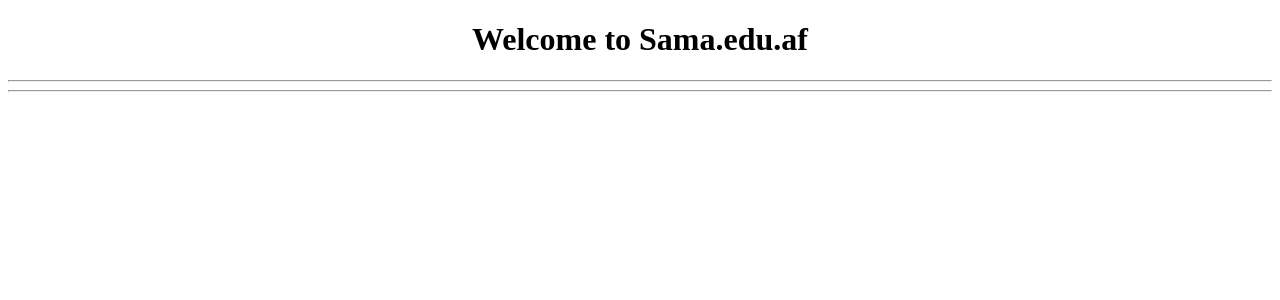
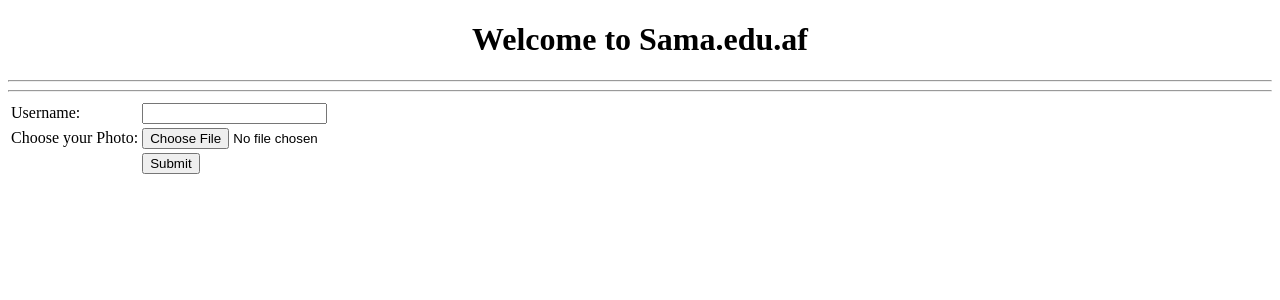
Before and after one commit to mujtabaSultani01/home, a PHP site: page /test.php in a window 1280 px wide. Shown: the top 300 px of the page. Run offline with PHP 8.4, Linux system fonts and the light colour scheme.

Commit message:
PHP files and file upload has coverd...

```diff
--- a/test.php
+++ b/test.php
@@ -348,7 +348,105 @@
 
             echo "<span style='color:green'>Total visits:</span>".$number;
             */
+            //unlink("notepad.txt");
+            //rename("notepad.txt", "newNotepad.txt");
+            //copy("newNotepad.txt", "abc/newNewNewNotepad.txt");
+
+            //mkdir("Mujtaba Sultani");
+            //mkdir("abc/First_directory");
+
+            //rmdir("abc/First_directory");
+            //rmdir("Mujtaba Sultani");
+
+            //rename("Mujtaba Sultani", "Mujtaba Hamta");
+            //rmdir("Mujtaba Hamta");
+            /*
+
+            if (isset($_POST['submit'])) {
+
+                $username = $_POST['username']."<br/>";
+
+                if(move_uploaded_file($_FILES['picture']['tmp_name'], "img/".$_FILES['picture']['name'])){
+                echo "You're: ".$username;
+                //$var = $_FILES['picture']['name'];
+                //echo '<img src="img/'.$var.'" width="300">';
+                echo '<img src="img/'.$_FILES['picture']['name'].'" width="300">';
+
+                    }
+                else{
+                    echo "<span style='color:red'>Opps! your image has not been uploaded.</span>";
+                }
+            }
+            */
+
+
+
+            if (isset($_POST['username'])) {
+
+                $username = $_POST['username'];
+                $ftype = $_FILES['picture']['type'];
+                $fsize = $_FILES['picture']['size'];
+
+                $fileCorrect = 0;
+
+                switch ($ftype) {
+                    case 'image/png':
+                        $fileCorrect = 1;
+                        break;
+                    case 'image/jpeg':
+                        $fileCorrect = 1;
+                        break;
+                    case 'image/jpg':
+                        $fileCorrect = 1;
+                        break;
+                    default:
+                        $fileCorrect = 0;
+                        break;
+                }
+
+                if($fileCorrect == 0){
+
+                    echo "<span style='color:red'>Pleas choose a correct format (jpg*, png*, jpeg*)</span>";
+                }
+                elseif ($fsize > 1800000) {
+                    echo "<span style='color:red'>Please choose size less than 4MB.</span>";
+                }
+                else{
+
+                    if (move_uploaded_file($_FILES['picture']['tmp_name'], "img/".$_FILES['picture']['name'])) {
+
+                        echo "You're: ".$username."<br/>";
+                        echo "<img src='img/".$_FILES['picture']['name']."' width='300'>";
+                    }
+
+                    else{
+
+                        echo "<span style='color:red'>Opps! your image has not been uploaded... Try again!</span>";
+                    }
+                }
+            }
+
+
     ?>
+
+    <form method="POST" action="" enctype="multipart/form-data">
+
+              <table>
+              <tr>
+              <td>Username:</td>
+              <td><input type="text" name="username"></td>
+          </tr>
+          <tr>
+              <td>Choose your Photo:</td>
+              <td><input type="file" name="picture"></td>
+          </tr>
+          <tr>
+              <td></td>
+              <td><input type="submit" name="submit"></td>
+          </tr>
+      </table>
+          </form>
+
 
 </body>
 </html>
```
